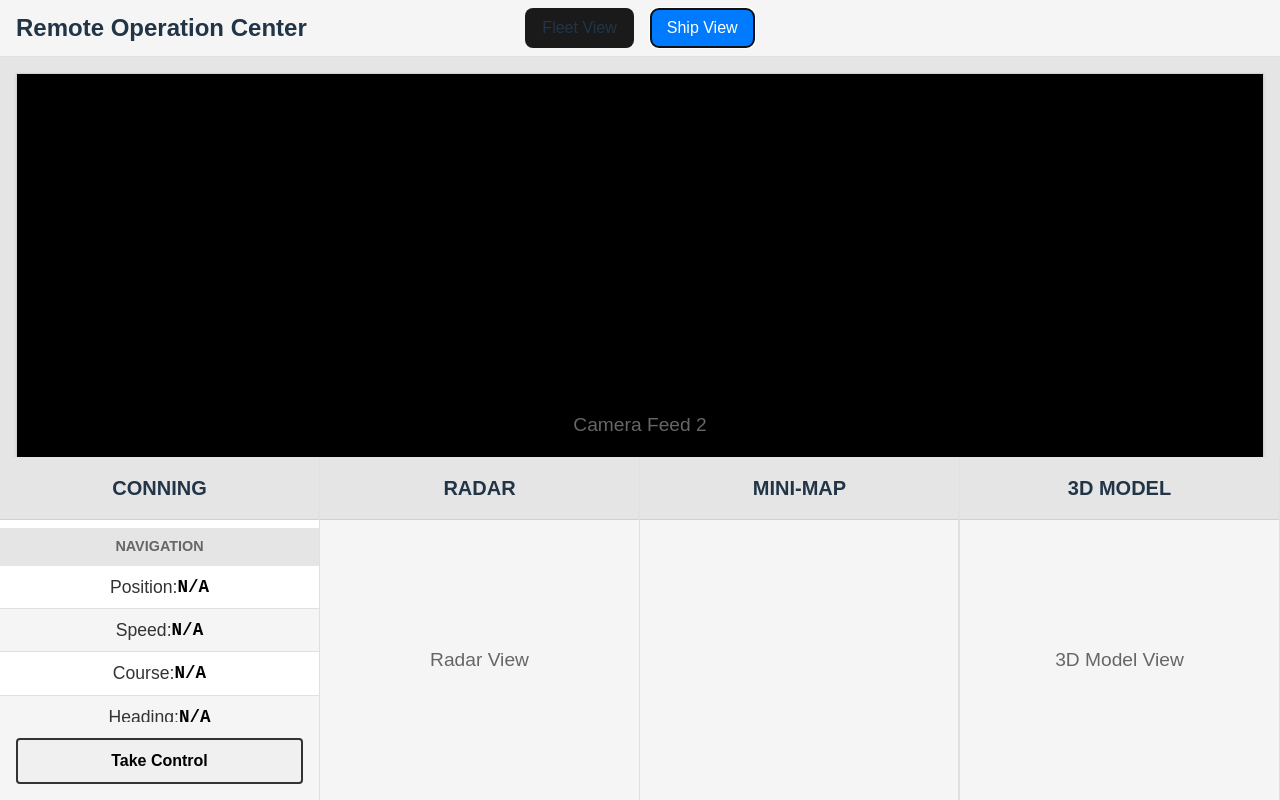
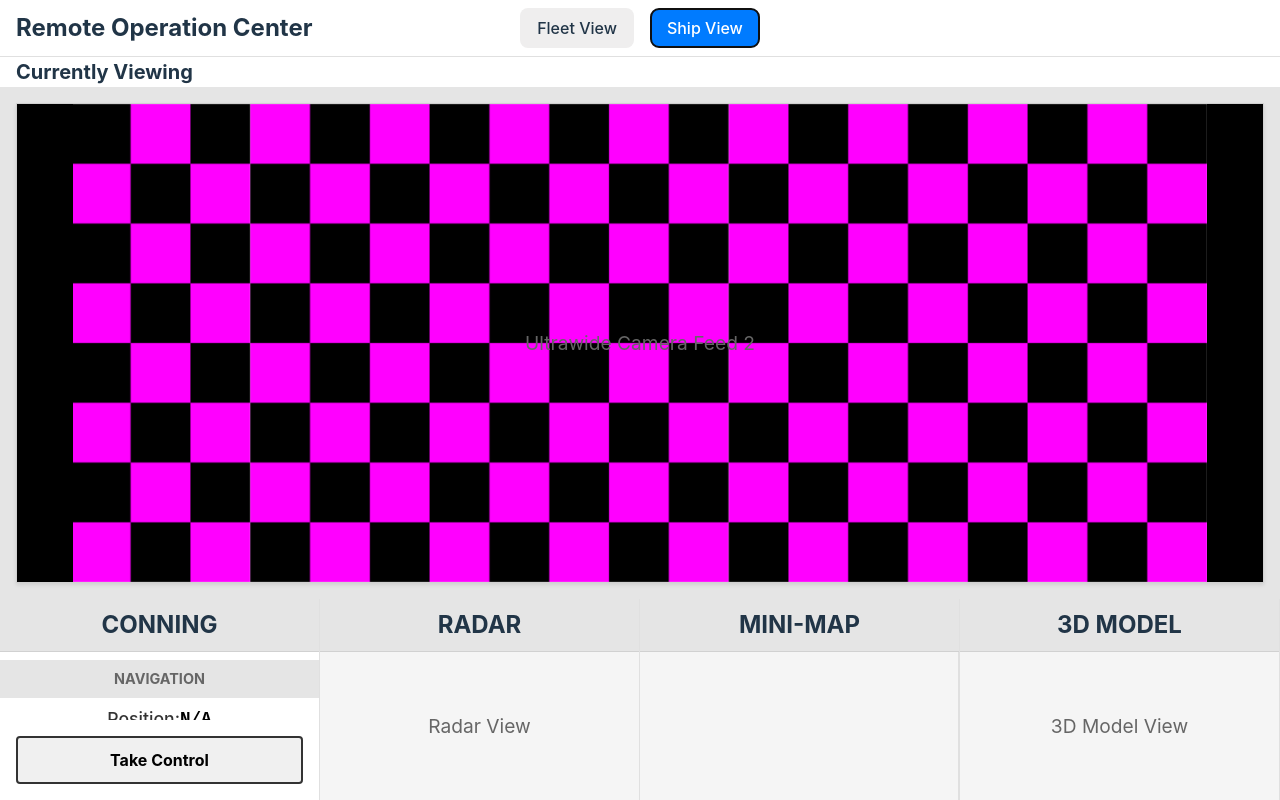
Before and after one commit to u-random/Simple-ROC-Sim-Dashboard, a React (Vite) app: page / in a window 1280 px wide. Both pictures are taken after a click on the button "Ship View". Built offline with nearby package versions, Linux system fonts and the light colour scheme; no server answers.

Commit message:
Camera views WiP

```diff
--- a/src/App.jsx
+++ b/src/App.jsx
@@ -9,7 +9,9 @@ import { MapProvider } from './components/MapContext';
 // TODO: OK - Add toggle between views
 // TODO: Disallow view switch when in control mode
 // TODO: In regard to the above, have an alert to say "Going to Fleet Overview will exit Control Mode. Are you sure?"
+// TODO: In Fleet View button, add code to turn isControlMode off.
 
+// TODO: 25 feb: Set up a connection to ship id here, to pass on to fleetoverview and shipoverview, to use in camera/notification/Fleetinfo etc
 
 
 function App() {
--- a/src/components/CameraView.jsx
+++ b/src/components/CameraView.jsx
@@ -1,33 +1,47 @@
-import {useEffect} from "react";
+import { useEffect } from "react";
+import debugTexture from '../assets/Debugempty219.png';
 
-const CameraView = ({ shipId }) => {
-
-    // Unity stuff. TODO
+/**
+ * Simplified Camera View component
+ * @param {Object} props Component props
+ * @param {string} props.shipId - The ID of the ship to display camera for
+ * @param {string} props.aspectRatio - "ultrawide" (21:9) or "standard" (16:9)
+ * @param {boolean} props.isControlMode - Whether the camera is in control mode
+ * @param {boolean} props.isShipView - Whether this is the main ship view
+ */
+const CameraView = ({
+                        shipId,
+                        aspectRatio = "standard",
+                        isControlMode = false,
+                        isShipView = false
+                    }) => {
     useEffect(() => {
         if (window.unityInstance) {
-            // Connect to Unity WebGL instance
             window.unityInstance.SendMessage('CameraManager', 'SetActiveCamera', shipId);
         }
     }, [shipId]);
 
-    // Extract the number from "ship-X" format and add 1
     const getVesselNumber = (id) => {
-        const match = id.match(/\d+/);  // Extract number from string
-        if (match) {
-            return (parseInt(match[0]) + 1).toString();
-        }
-        return "Unknown";
+        const match = id.match(/\d+/);
+        return match ? (parseInt(match[0]) + 1).toString() : "Unknown";
     };
 
+    const controlClass = isControlMode ? "control-mode" : "";
+
     return (
-        <div className="camera-container">
+        <div className={`camera-container aspect-ratio-${aspectRatio} ${controlClass}`}>
             <div className="camera-frame">
-                <div className="camera-content">
-                    {/* Placeholder for Unity WebGL stream */}
-                    <div className="camera-placeholder">
-                        Camera Feed {getVesselNumber(shipId)}
+                    <div className="camera-content">
+                        <img
+                            src={debugTexture}
+                            alt={`Camera Feed ${getVesselNumber(shipId)}`}
+                            className="camera-texture"
+                        />
+                        <div className="camera-placeholder-text">
+                            {aspectRatio === "ultrawide" ? "Ultrawide" : "Standard"} Camera
+                            Feed {getVesselNumber(shipId)}
+                        </div>
                     </div>
-                </div>
             </div>
         </div>
     );
--- a/src/pages/ShipOverview.jsx
+++ b/src/pages/ShipOverview.jsx
@@ -1,19 +1,30 @@
+// This is for the main ship view
+
 import WideCamera from '../views/WideCamera';
 import Conning from '../views/Conning';
 import Radar from '../views/Radar';
 import MiniMap from '../views/MiniMap';
 import Render3D from '../views/Render3D';
+import CameraView from '../components/CameraView';
 
 // TODO: Control Mode read input
 // TODO: Control Mode ESC for exit shortcut
 // TODO: Currently viewing ship label, and drop down list/menu
+// TODO: Use last selected ship if no active selection
+// TODO: Config columns-container to not be 50% of height, but to stretch. Camera container should be fixed height though
 
 
 const ShipOverview = ({ isControlMode, setIsControlMode }) => {
     return (
         <div className="internal-container ship-view">
+            <div className="sub-title">Currently Viewing</div>
             {/* Full Width Camera Container */}
-            <WideCamera isControlMode={isControlMode} />
+            <CameraView
+                shipId="vessel1"
+                aspectRatio="ultrawide"
+                isControlMode={isControlMode}
+                isShipView={true}
+            />
 
             {/* Four Column Layout */}
             <div className="columns-container">
@@ -24,13 +35,13 @@ const ShipOverview = ({ isControlMode, setIsControlMode }) => {
                 />
 
                 {/* Radar View */}
-                <Radar />
+                <Radar/>
 
                 {/* Mini Map */}
-                <MiniMap />
+                <MiniMap/>
 
                 {/* 3D Model View */}
-                <Render3D />
+                <Render3D/>
             </div>
         </div>
     );
--- a/src/styles/App.css
+++ b/src/styles/App.css
@@ -26,7 +26,7 @@
   --border-color-strong: #d1d1d1;
 
   /* UI Elements */
-  --button-bg: #f9f9f9;
+  --button-bg: #efeeee;
   --button-hover-bg: #f0f0f0;
   --header-button-hover-bg: #f0f0f0;
   --button-active-bg: #e0e0e0;
@@ -38,7 +38,7 @@
   --shadow-md: 0 4px 6px rgba(0, 0, 0, 0.1);
 
   /* Typography */
-  --font-family-base: 'Rubik', sans-serif;
+  --font-family-base: 'Rubik', -apple-system, sans-serif;
   --font-family-mono: 'Roboto Mono', monospace;
   --font-size-base: 1rem;
   --line-height-base: 1.5;
@@ -173,7 +173,7 @@ body {
   flex-direction: column; /* V-stack header and list*/
   height: 100vh;           /* BUG:Make sure this is right for scrolling*/
   max-height: 100%;
-  background-color: var(--bg-secondary);
+  background-color: var(--bg-primary);
   overflow: hidden;  /* DEBUG */
 }
 /* END CONTAINER SETUP */
@@ -183,7 +183,7 @@ body {
 /* Header (For the App, shared across pages)*/
 .header {
   /*height: var(--header-height);*/
-  background-color: var(--bg-secondary);
+  background-color: var(--bg-primary);
   border-bottom: 1px solid var(--border-color);
   padding: 8px;
   display: flex;
@@ -211,6 +211,7 @@ body {
 /*TODO: Fix header button bg/text color in light theme*/
 .header button {
   color: var(--text-primary);
+  background-color: var(--button-bg);
   padding: 8px 16px;
   min-width: 80px;
   height: 40px;
@@ -234,9 +235,9 @@ body {
 /* BEGIN LIST STYLES*/
 /* List Components (FleetInfo, Conning, etc)*/
 .list-header {
-  padding: var(--container-padding);
   background-color: var(--bg-tertiary);
-  font-size: 20px;
+  padding: 8px;
+  font-size: 24px;
   text-align: center;
   border-bottom: 1px solid var(--border-color-strong);
   font-weight: bold;
@@ -293,7 +294,6 @@ button {
   font-size: 1em;
   font-weight: 500;
   font-family: inherit;
-  background-color: #1a1a1a;
   cursor: pointer;
   transition: border-color 0.25s;
 }
@@ -617,24 +617,27 @@ button:focus-visible {
 
 
 /* BEGIN CAMERA CONTAINER STYLES */
-/* Camera container and aspect ratio handling */
-.camera-container {
+.camera-container{
   width: 100%;
-  padding: 16px;  /* Increased padding for more inset */
-  background: var(--bg-tertiary); /* Matching list-header background color */
+  padding: 16px;
+  background: var(--bg-tertiary);
+  box-sizing: border-box;
+  display: flex;
+  align-items: center;
+  justify-content: center;
 }
 
-/* This maintains 16:9 aspect ratio */
+/* Camera frame base styles */
 .camera-frame {
   position: relative;
   width: 100%;
-  padding-top: 56.25%; /* 9/16 = 0.5625 */
   background: #000;
   overflow: hidden;
-  border: 1px solid #D1D1D1; /* Matching list-header border color */
-  box-shadow: 0 2px 4px rgba(0, 0, 0, 0.1); /* Optional: adds subtle depth */
+  border: 1px solid #D1D1D1;
+  box-shadow: 0 2px 4px rgba(0, 0, 0, 0.1);
 }
 
+/* Camera content */
 .camera-content {
   position: absolute;
   top: 0;
@@ -644,21 +647,81 @@ button:focus-visible {
   display: flex;
   align-items: center;
   justify-content: center;
+  overflow: hidden; /* Prevent any overflow from the image */
 }
-
-/* Style for Unity WebGL canvas */
-.camera-content canvas {
-  width: 100%;
-  height: 100%;
-  object-fit: contain; /* This maintains aspect ratio of the actual feed */
-}
-
+/* MERGE ABOVE and BELOW */
 /* Placeholder styling */
-.camera-placeholder {
+.camera-placeholder-text {
   color: #666;
   font-size: 1.2em;
   text-align: center;
+  position: relative; /* Stays above the image */
+  z-index: 1; /* Ensures placeholder is on top */
 }
+
+.aspect-ratio-ultrawide .camera-frame {
+  aspect-ratio: 64 / 27; /* Updated to 64:27 (≈2.37:1) from 21:9 */
+  max-height: 60vh;
+}
+
+/* Image styling for the texture */
+.camera-texture {
+  width: 100%;
+  height: 100%;
+  object-fit: cover; /* Cover ensures the frame is fully filled */
+  position: absolute;
+  top: 0;
+  left: 0;
+}
+
+/* Aspect ratio handling with modern property */
+.aspect-ratio-standard .camera-frame {
+  aspect-ratio: 16 / 9;
+}
+
+
+/* Control mode highlight */
+.control-mode .camera-frame {
+  border-color: var(--color-danger);
+  border-width: 1px;
+}
+
+/* Fallback for older browsers */
+@supports not (aspect-ratio: 16 / 9) {
+  .aspect-ratio-standard .camera-frame::before {
+    content: "";
+    display: block;
+    padding-top: 56.25%; /* 9/16 = 0.5625 = 56.25% */
+  }
+
+  .aspect-ratio-ultrawide .camera-frame::before {
+    content: "";
+    display: block;
+    padding-top: 42.1875%; /* 27/64 = 0.421875 = 42.1875% */
+  }
+}
+
+/* Existing styles remain the same, add this below camera-content styles */
+
+.camera-content img.camera-texture {
+  width: 100%;
+  height: 100%;
+  object-fit: contain; /* Maintains aspect ratio, fits within the frame */
+  position: absolute;
+  bottom: 0;
+  right: 0;
+}
+
+/* Ensure the placeholder stays on top of the image if needed */
+.camera-placeholder-text {
+  color: #666;
+  font-size: 1.2em;
+  text-align: center;
+  position: relative; /* Stays above the image */
+  z-index: 1; /* Ensures placeholder is on top */
+}
+
+
 
 /* Camera container and aspect ratio handling */
 /* Modify the back face to accommodate camera */
@@ -696,7 +759,7 @@ button:focus-visible {
 
 .camera-wrapper {
   width: 100%;
-  max-height: 50vh; /* Limit maximum height */
+  /*max-height: 50vh; /* Limit maximum height */
   position: relative;
   overflow: hidden;
 }
@@ -829,4 +892,12 @@ button:focus-visible {
   font-weight: bold;
   pointer-events: none;
 }
+
+.sub-title {
+  padding-left: 16px;
+  text-align: start;
+  font-size: 20px;
+  font-weight: bold;
+  pointer-events: none;
+}
 /* END TEXT STYLES */
--- a/src/views/Notifications.jsx
+++ b/src/views/Notifications.jsx
@@ -102,6 +102,7 @@ const Notifications = () => {
                         {displayedShipId &&
                             <CameraView
                                 shipId={displayedShipId}
+                                aspectRatio="standard"
                             />
                         }
 
```
Also changed, not shown: src/views/Map.jsx (+2 -1 lines), src/assets/Debugempty219.png (added).
